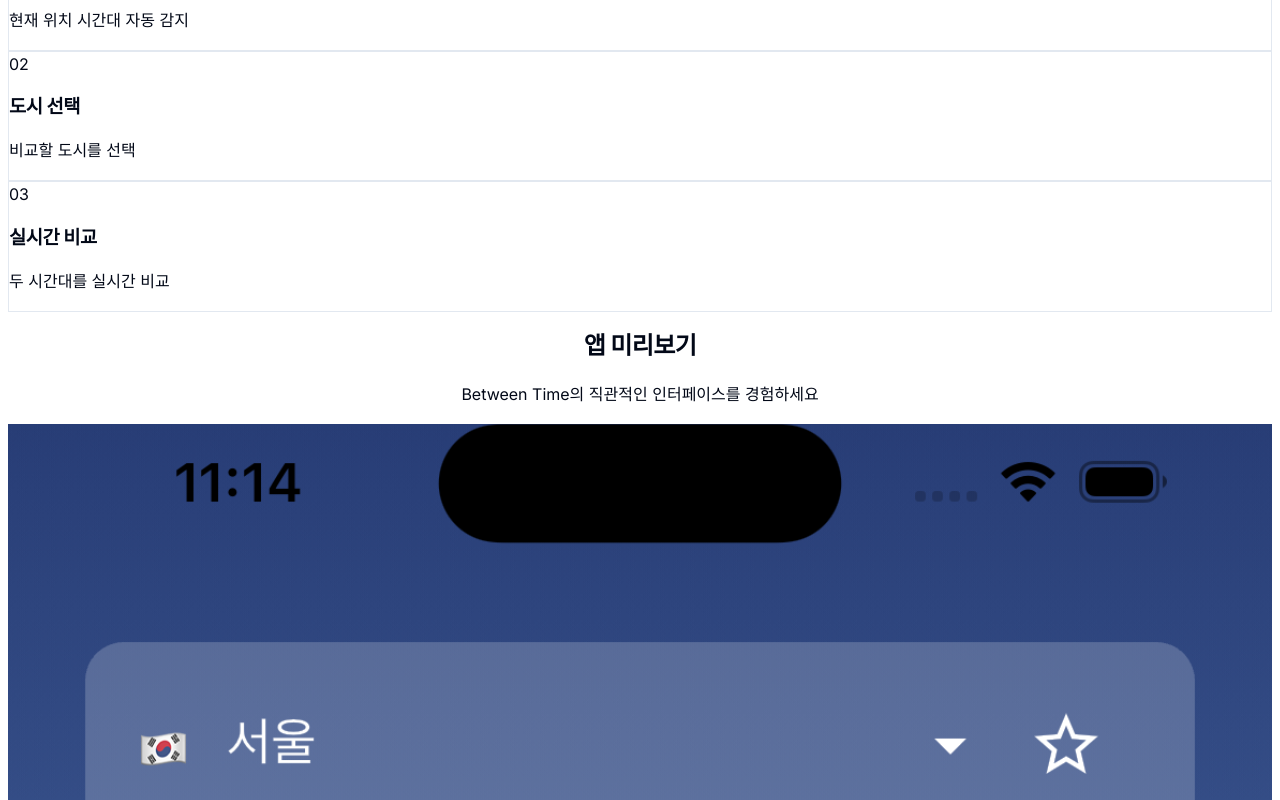
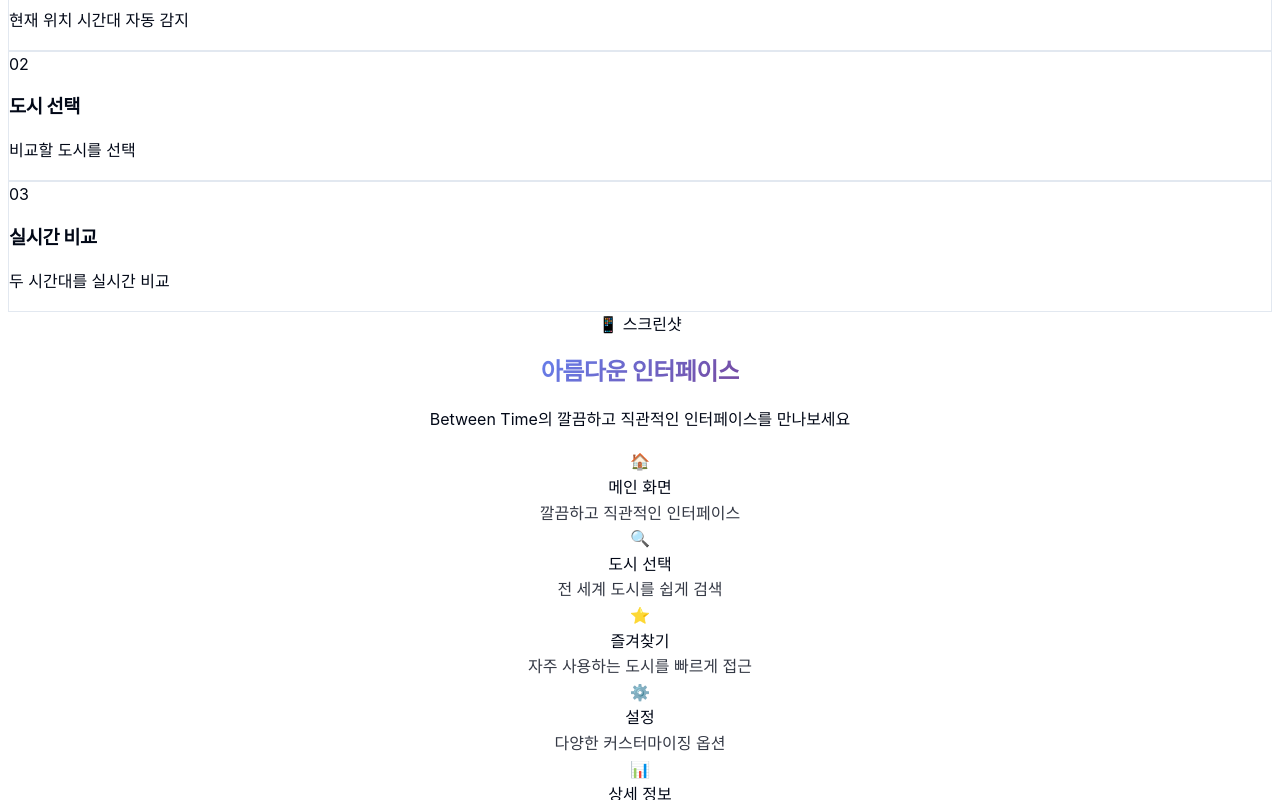
Before and after one commit to iroon66/worldclock, a Next.js app: page / in a window 1280 px wide. Shown: the part 2000-2800 px from the top of the page. Built offline with nearby package versions, Linux system fonts and the light colour scheme.

Commit message:
Fix design issues: remove external fonts, replace images with emojis, improve typography

```diff
--- a/src/app/globals.css
+++ b/src/app/globals.css
@@ -1,8 +1,6 @@
 @tailwind base;
 @tailwind components;
 @tailwind utilities;
-
-@import url('https://fonts.googleapis.com/css2?family=Inter:wght@300;400;500;600;700;800;900&display=swap');
 
 @layer base {
   :root {
@@ -57,7 +55,7 @@
   }
 
   html {
-    font-family: 'Inter', -apple-system, BlinkMacSystemFont, 'Segoe UI', 'Roboto', 'Oxygen', 'Ubuntu', 'Cantarell', 'Fira Sans', 'Droid Sans', 'Helvetica Neue', sans-serif;
+    font-family: -apple-system, BlinkMacSystemFont, 'Segoe UI', 'Roboto', 'Oxygen', 'Ubuntu', 'Cantarell', 'Fira Sans', 'Droid Sans', 'Helvetica Neue', sans-serif;
     -webkit-font-smoothing: antialiased;
     -moz-osx-font-smoothing: grayscale;
   }
--- a/src/components/Header.tsx
+++ b/src/components/Header.tsx
@@ -1,7 +1,6 @@
 'use client';
 
 import React, { useState, useEffect } from 'react';
-import Image from 'next/image';
 import Link from 'next/link';
 import { Menu, X } from 'lucide-react';
 import { motion, AnimatePresence } from 'framer-motion';
@@ -40,13 +39,9 @@
         <div className="flex items-center justify-between h-16">
           <Link href="/" className="flex items-center space-x-3 group">
             <div className="relative">
-              <Image
-                src="/logo.png"
-                alt="Between Time"
-                width={40}
-                height={40}
-                className="rounded-xl shadow-md group-hover:shadow-lg transition-shadow duration-300"
-              />
+              <div className="w-10 h-10 bg-gradient-to-br from-blue-500 to-purple-600 rounded-xl shadow-md group-hover:shadow-lg transition-shadow duration-300 flex items-center justify-center">
+                <span className="text-white font-bold text-lg">🌍</span>
+              </div>
             </div>
             <span className="text-xl font-bold gradient-text">Between Time</span>
           </Link>
--- a/src/components/Hero.tsx
+++ b/src/components/Hero.tsx
@@ -99,14 +99,13 @@
               <div className="relative w-80 h-[600px] mx-auto">
                 <div className="absolute inset-0 bg-gradient-to-br from-gray-800 to-gray-900 rounded-[3rem] p-2 shadow-2xl">
                   <div className="w-full h-full bg-black rounded-[2.5rem] overflow-hidden relative">
-                    <Image
-                      src="/screenshots/main.png"
-                      alt="Between Time 앱 메인 화면"
-                      width={320}
-                      height={592}
-                      className="w-full h-full object-cover"
-                      priority
-                    />
+                    <div className="w-full h-full bg-gradient-to-br from-blue-500 to-purple-600 flex items-center justify-center">
+                      <div className="text-center text-white">
+                        <div className="text-6xl mb-4">🌍</div>
+                        <div className="text-2xl font-bold">Between Time</div>
+                        <div className="text-lg opacity-80">앱 미리보기</div>
+                      </div>
+                    </div>
                     {/* Screen reflection */}
                     <div className="absolute inset-0 bg-gradient-to-br from-white/10 to-transparent pointer-events-none"></div>
                   </div>
--- a/src/components/Screenshots.tsx
+++ b/src/components/Screenshots.tsx
@@ -1,100 +1,114 @@
 'use client';
 
 import React from 'react';
-import Image from 'next/image';
-import { Container } from './ui/Container';
 import { motion } from 'framer-motion';
 
 const screenshots = [
-  { title: '메인 화면', image: '/screenshots/main.png', desc: '두 시간대를 한눈에 비교' },
-  { title: '도시 선택', image: '/screenshots/select.png', desc: '전 세계 도시 검색' },
-  { title: '즐겨찾기', image: '/screenshots/favorites.png', desc: '자주 보는 도시 저장' },
-  { title: '설정', image: '/screenshots/settings.png', desc: '앱 환경 설정' },
-  { title: '상세 정보', image: '/screenshots/details.png', desc: '시간대 상세 보기' },
+  {
+    title: '메인 화면',
+    description: '깔끔하고 직관적인 인터페이스',
+    emoji: '🏠',
+    gradient: 'from-blue-500 to-cyan-500',
+  },
+  {
+    title: '도시 선택',
+    description: '전 세계 도시를 쉽게 검색',
+    emoji: '🔍',
+    gradient: 'from-purple-500 to-pink-500',
+  },
+  {
+    title: '즐겨찾기',
+    description: '자주 사용하는 도시를 빠르게 접근',
+    emoji: '⭐',
+    gradient: 'from-yellow-500 to-orange-500',
+  },
+  {
+    title: '설정',
+    description: '다양한 커스터마이징 옵션',
+    emoji: '⚙️',
+    gradient: 'from-green-500 to-emerald-500',
+  },
+  {
+    title: '상세 정보',
+    description: '시간대별 자세한 정보 제공',
+    emoji: '📊',
+    gradient: 'from-red-500 to-rose-500',
+  },
 ];
 
 export const Screenshots: React.FC = () => {
   return (
-    <section id="screenshots" className="py-16 md:py-24 bg-gradient-to-b from-white via-gray-50 to-white dark:from-gray-900 dark:via-gray-800 dark:to-gray-900">
-      <Container>
-        <div className="text-center mb-12 md:mb-16">
-          <h2 className="text-3xl md:text-4xl font-bold text-gray-900 dark:text-white mb-3">
-            앱 미리보기
+    <section id="screenshots" className="py-24 bg-gradient-to-br from-gray-50 to-purple-50 dark:from-gray-900 dark:to-gray-800 relative overflow-hidden">
+      {/* Background Elements */}
+      <div className="absolute inset-0 overflow-hidden">
+        <div className="absolute top-20 right-20 w-64 h-64 bg-purple-200/20 dark:bg-purple-800/20 rounded-full blur-3xl"></div>
+        <div className="absolute bottom-20 left-20 w-80 h-80 bg-blue-200/20 dark:bg-blue-800/20 rounded-full blur-3xl"></div>
+      </div>
+
+      <div className="relative max-w-7xl mx-auto px-4 sm:px-6 lg:px-8">
+        <motion.div
+          initial={{ opacity: 0, y: 20 }}
+          whileInView={{ opacity: 1, y: 0 }}
+          viewport={{ once: true }}
+          transition={{ duration: 0.6 }}
+          className="text-center mb-20"
+        >
+          <motion.div
+            initial={{ opacity: 0, scale: 0.8 }}
+            whileInView={{ opacity: 1, scale: 1 }}
+            viewport={{ once: true }}
+            transition={{ duration: 0.6, delay: 0.2 }}
+            className="inline-flex items-center px-4 py-2 rounded-full bg-purple-100 dark:bg-purple-900/30 text-purple-700 dark:text-purple-300 text-sm font-medium mb-6"
+          >
+            📱 스크린샷
+          </motion.div>
+
+          <h2 className="text-4xl sm:text-5xl lg:text-6xl font-bold mb-6">
+            <span className="gradient-text">아름다운 인터페이스</span>
           </h2>
-          <p className="text-gray-600 dark:text-gray-300">
-            Between Time의 직관적인 인터페이스를 경험하세요
+          <p className="text-xl text-gray-600 dark:text-gray-300 max-w-3xl mx-auto leading-relaxed">
+            Between Time의 깔끔하고 직관적인 인터페이스를 만나보세요
           </p>
-        </div>
+        </motion.div>
 
-        {/* Featured Screenshot - 첫 번째를 크게 */}
-        <div className="mb-12 max-w-sm mx-auto">
-          <motion.div
-            className="group relative rounded-3xl overflow-hidden shadow-2xl bg-gradient-to-br from-blue-50 to-purple-50 dark:from-gray-800 dark:to-gray-700"
-            whileHover={{ scale: 1.02, y: -8 }}
-            transition={{ duration: 0.3 }}
-          >
-            <div className="relative w-full aspect-[9/19]">
-              <Image
-                src={screenshots[0].image}
-                alt={screenshots[0].title}
-                fill
-                className="object-cover"
-                sizes="(min-width: 640px) 384px, 100vw"
-                priority
-              />
-              <div className="absolute inset-0 bg-gradient-to-t from-black/60 via-transparent to-transparent opacity-0 group-hover:opacity-100 transition-opacity duration-300" />
-            </div>
-            <div className="absolute bottom-0 left-0 right-0 p-6 text-white transform translate-y-full group-hover:translate-y-0 transition-transform duration-300">
-              <h3 className="text-xl font-bold mb-1">{screenshots[0].title}</h3>
-              <p className="text-sm text-white/90">{screenshots[0].desc}</p>
-            </div>
-          </motion.div>
-        </div>
+        <div className="grid grid-cols-1 md:grid-cols-2 lg:grid-cols-3 gap-8">
+          {screenshots.map((screenshot, index) => (
+            <motion.div
+              key={index}
+              initial={{ opacity: 0, y: 20 }}
+              whileInView={{ opacity: 1, y: 0 }}
+              viewport={{ once: true }}
+              transition={{ delay: index * 0.1 }}
+              className="relative group"
+            >
+              <div className="relative overflow-hidden rounded-2xl shadow-lg hover:shadow-2xl transition-all duration-300 transform hover:-translate-y-2">
+                {/* Phone Frame */}
+                <div className="relative w-full h-96 bg-gradient-to-br from-gray-800 to-gray-900 rounded-2xl p-3">
+                  <div className="w-full h-full bg-black rounded-xl overflow-hidden relative">
+                    <div className={`w-full h-full bg-gradient-to-br ${screenshot.gradient} flex flex-col items-center justify-center text-white relative`}>
+                      <div className="text-6xl mb-4">{screenshot.emoji}</div>
+                      <div className="text-2xl font-bold mb-2">{screenshot.title}</div>
+                      <div className="text-lg opacity-80 text-center px-4">{screenshot.description}</div>
+                    </div>
+                    {/* Screen reflection */}
+                    <div className="absolute inset-0 bg-gradient-to-br from-white/10 to-transparent pointer-events-none"></div>
+                  </div>
 
-        {/* Grid of smaller screenshots */}
-        <div className="grid grid-cols-2 md:grid-cols-4 gap-4 md:gap-6">
-          {screenshots.slice(1).map((s, i) => (
-            <motion.div
-              key={i}
-              className="group relative rounded-2xl overflow-hidden shadow-lg bg-gradient-to-br from-gray-50 to-gray-100 dark:from-gray-800 dark:to-gray-700 cursor-pointer"
-              whileHover={{ scale: 1.05, y: -4 }}
-              transition={{ duration: 0.2 }}
-            >
-              <div className="relative w-full aspect-[9/19]">
-                <Image
-                  src={s.image}
-                  alt={s.title}
-                  fill
-                  className="object-cover"
-                  sizes="(min-width: 768px) 25vw, 50vw"
-                />
-                <div className="absolute inset-0 bg-gradient-to-t from-black/70 via-black/20 to-transparent opacity-0 group-hover:opacity-100 transition-opacity duration-300" />
-              </div>
+                  {/* Home indicator */}
+                  <div className="absolute bottom-1 left-1/2 transform -translate-x-1/2 w-24 h-1 bg-white/30 rounded-full"></div>
+                </div>
 
-              {/* Title overlay - 항상 표시 */}
-              <div className="absolute bottom-0 left-0 right-0 p-3 bg-gradient-to-t from-black/80 to-transparent">
-                <h4 className="text-xs font-semibold text-white">{s.title}</h4>
-              </div>
-
-              {/* Description - 호버 시 표시 */}
-              <div className="absolute inset-0 flex items-center justify-center p-4 opacity-0 group-hover:opacity-100 transition-opacity duration-300">
-                <div className="text-center">
-                  <h4 className="text-sm font-bold text-white mb-1">{s.title}</h4>
-                  <p className="text-xs text-white/90">{s.desc}</p>
+                {/* Hover overlay */}
+                <div className="absolute inset-0 bg-gradient-to-t from-black/70 via-black/30 to-transparent opacity-0 group-hover:opacity-100 transition-opacity duration-300 rounded-2xl" />
+                <div className="absolute bottom-0 left-0 right-0 p-6 text-white transform translate-y-full group-hover:translate-y-0 transition-transform duration-300">
+                  <h3 className="text-xl font-semibold mb-2">{screenshot.title}</h3>
+                  <p className="text-sm text-gray-200">{screenshot.description}</p>
                 </div>
               </div>
             </motion.div>
           ))}
         </div>
-
-        {/* Bottom decoration */}
-        <div className="mt-12 text-center">
-          <div className="inline-flex items-center gap-2 px-4 py-2 rounded-full bg-gray-100 dark:bg-gray-800 text-sm text-gray-600 dark:text-gray-400">
-            <span className="w-2 h-2 rounded-full bg-blue-500 animate-pulse"></span>
-            실제 앱 화면
-          </div>
-        </div>
-      </Container>
+      </div>
     </section>
   );
 };
```
